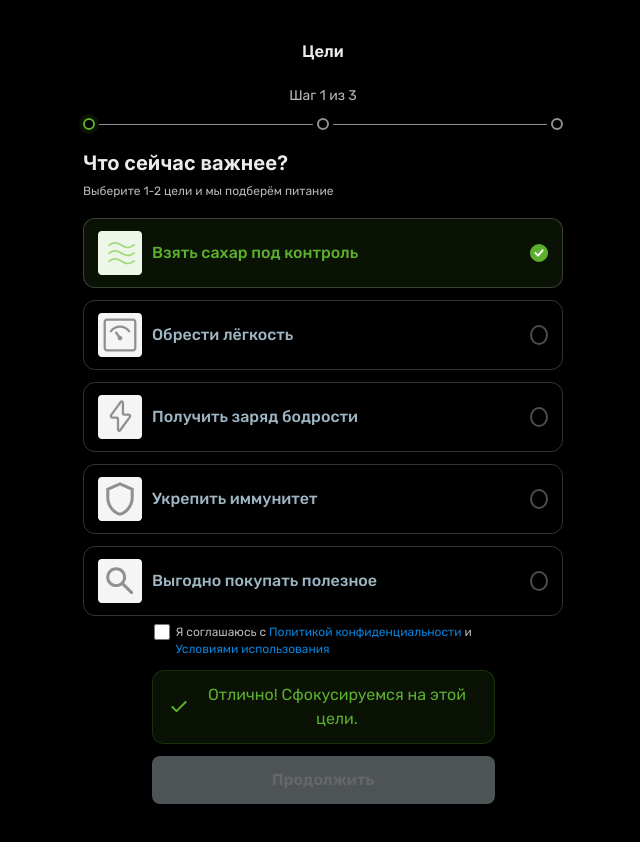
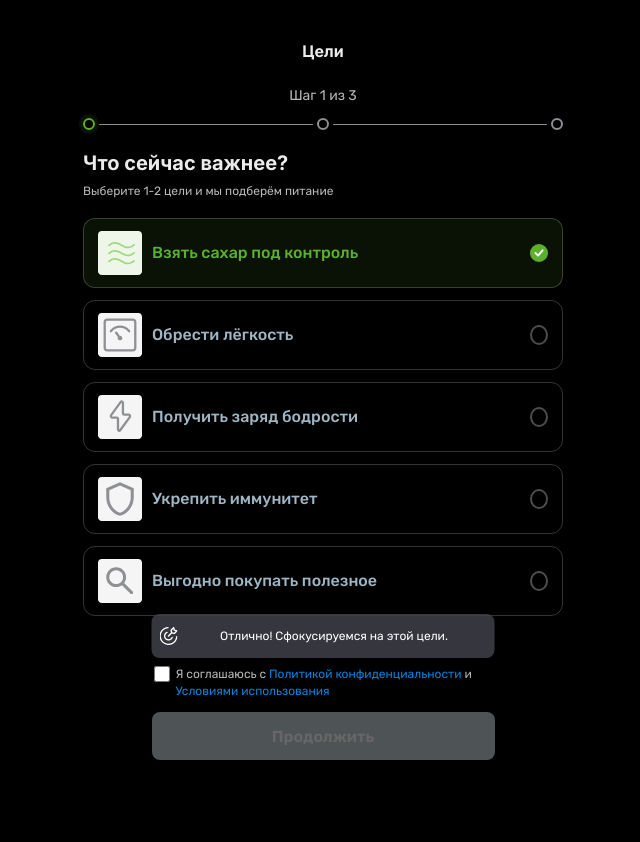
Before and after one commit to NikitaBest/X5, a React (Vite) app: page / in a window 1280 px wide. Both pictures are taken after a click on the button "Взять сахар под контроль". Shown: the whole page, without its empty margins (317-957 px from the left). After the commit the page ends 800 px from the top, so only its background shows below. Built offline with nearby package versions, Linux system fonts and the light colour scheme; no server answers.

Commit message:
уведомление на странице целей

```diff
--- a/src/pages/Welcome.css
+++ b/src/pages/Welcome.css
@@ -65,6 +65,7 @@
   flex-direction: column;
   align-items: center;
   gap: 12px;
+  position: relative;
 }
 
 .welcome-consent {
@@ -98,25 +99,31 @@
 }
 
 .welcome-success-message {
+  position: absolute;
+  left: 50%;
+  bottom: calc(100% + 8px);
+  transform: translateX(-50%);
   display: flex;
   align-items: center;
-  gap: 8px;
-  padding: 12px 16px;
-  background-color: rgba(93, 175, 46, 0.1);
-  border-radius: 12px;
-  border: 1px solid rgba(93, 175, 46, 0.2);
-  width: 100%;
-  max-width: 343px;
+  gap: 4px;
+  padding: 8px;
+  width: min(343px, 100%);
+  min-height: 44px;
+  background: rgba(68, 68, 78, 0.8);
+  border-radius: 8px;
+  box-sizing: border-box;
 }
 
-.welcome-success-message svg {
+.welcome-success-icon {
+  width: 18px;
+  height: 18px;
   flex-shrink: 0;
 }
 
 .welcome-success-message span {
-  font-size: clamp(14px, 4vw, 16px);
+  font-size: 12px;
   font-weight: 400;
-  line-height: 1.5;
-  color: #5DAF2E;
+  line-height: 1.35;
+  color: #ffffff;
   flex: 1;
 }
--- a/src/pages/Welcome.jsx
+++ b/src/pages/Welcome.jsx
@@ -140,9 +140,7 @@ function Welcome() {
 
         {hasValidGoals && (
           <div className="welcome-success-message">
-            <svg width="20" height="20" viewBox="0 0 20 20" fill="none" xmlns="http://www.w3.org/2000/svg">
-              <path d="M16.6667 5L7.50004 14.1667L3.33337 10" stroke="#5DAF2E" strokeWidth="2" strokeLinecap="round" strokeLinejoin="round"/>
-            </svg>
+            <img src="/cel.svg" alt="" className="welcome-success-icon" aria-hidden="true" />
             <span>
               Отлично! Сфокусируемся на {selectedCount === 1 ? 'этой цели' : 'этих двух целях'}.
             </span>
```
Also changed, not shown: public/cel.svg (added).
